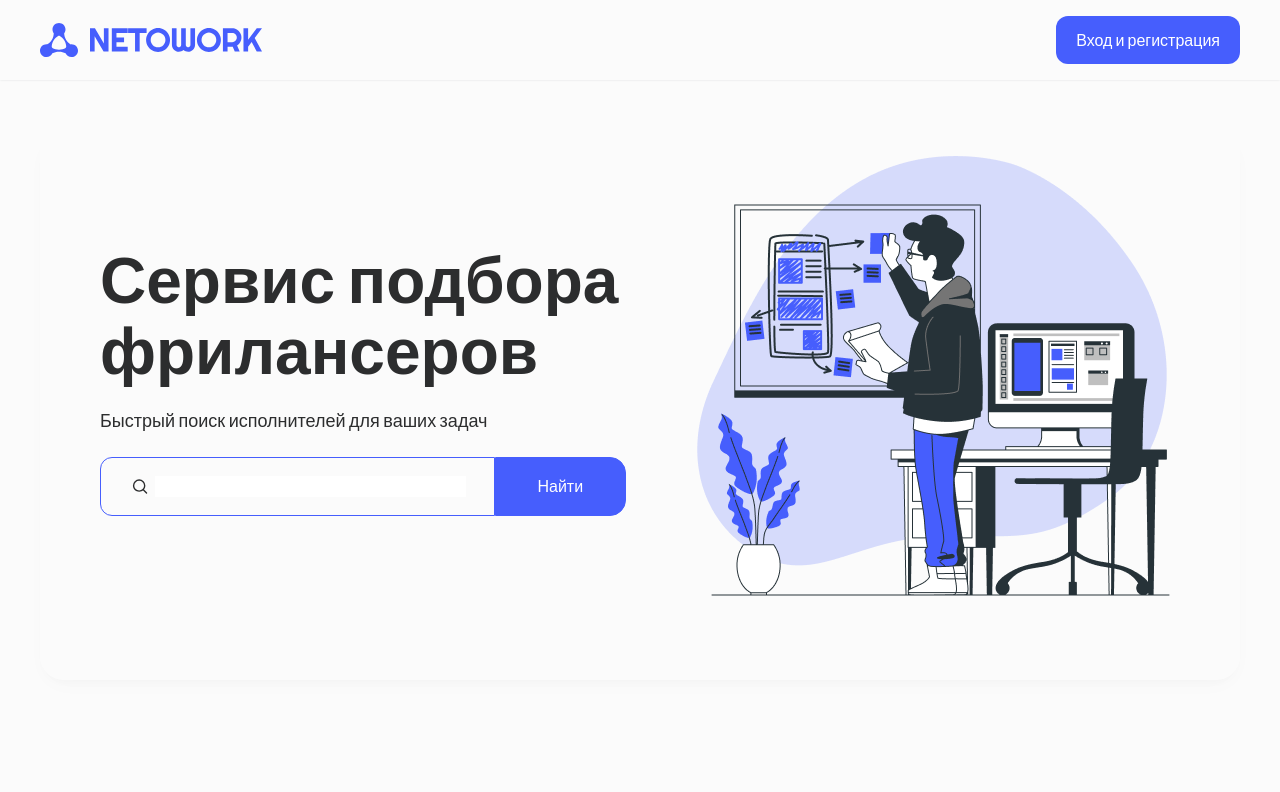
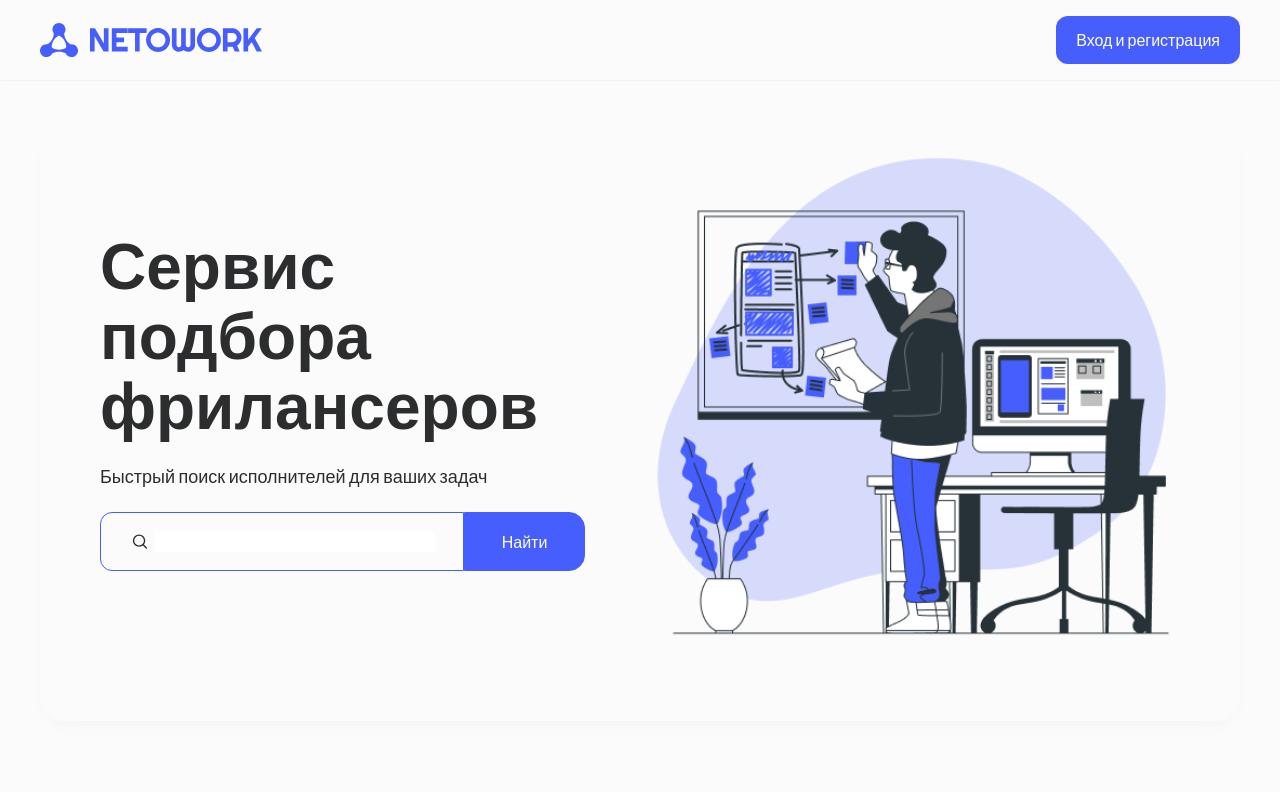
Before and after one commit to GrommuL/main-project, a React (Vite) app: page / in a window 1280 px wide. Shown: the top 792 px of the page. Built offline with nearby package versions, Linux system fonts and the light colour scheme; no server answers.

Commit message:
fix: added width and height for FreelancerSearchSection image

```diff
--- a/src/components/screens/freelancer-search-section/FreelancerSearchSection.tsx
+++ b/src/components/screens/freelancer-search-section/FreelancerSearchSection.tsx
@@ -3,7 +3,7 @@ import MainImage from '@/assets/images/home/main-img.png'
 
 export const FreelancerSearchSection = () => {
 	return (
-		<section className='mt-[50px] mb-[100px]'>
+		<section className='mt-[50px] mb-[100px] min-h-full'>
 			<div className='container'>
 				<div className='px-[60px] pb-[50px] rounded-[24px] shadow-shadowShape flex items-center gap-[54px]'>
 					<div className='flex flex-col gap-[24px] max-w-[526px]'>
@@ -17,7 +17,11 @@ export const FreelancerSearchSection = () => {
 						</div>
 						<FreelancerSearch />
 					</div>
-					<img src={MainImage} alt='MainImage' />
+					<img
+						className='min-w-[500px] min-h-[500px] w-full h-full'
+						src={MainImage}
+						alt='MainImage'
+					/>
 				</div>
 			</div>
 		</section>
```
